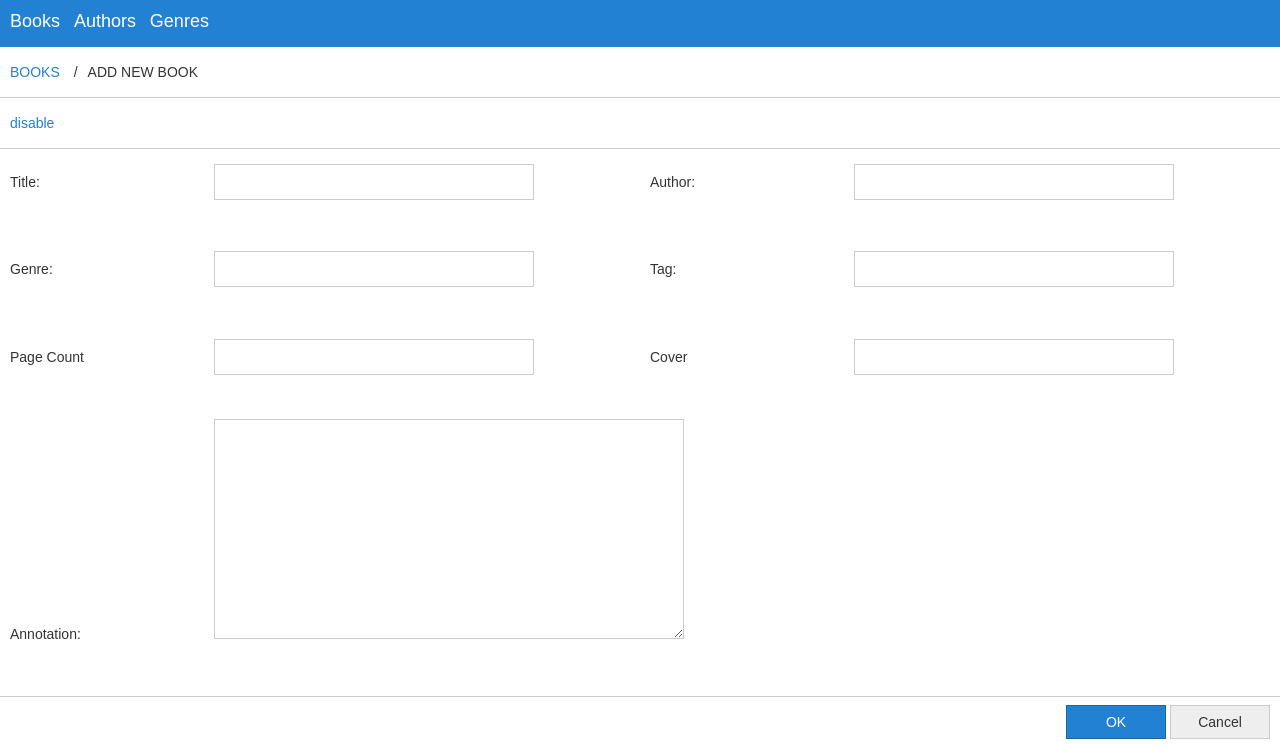
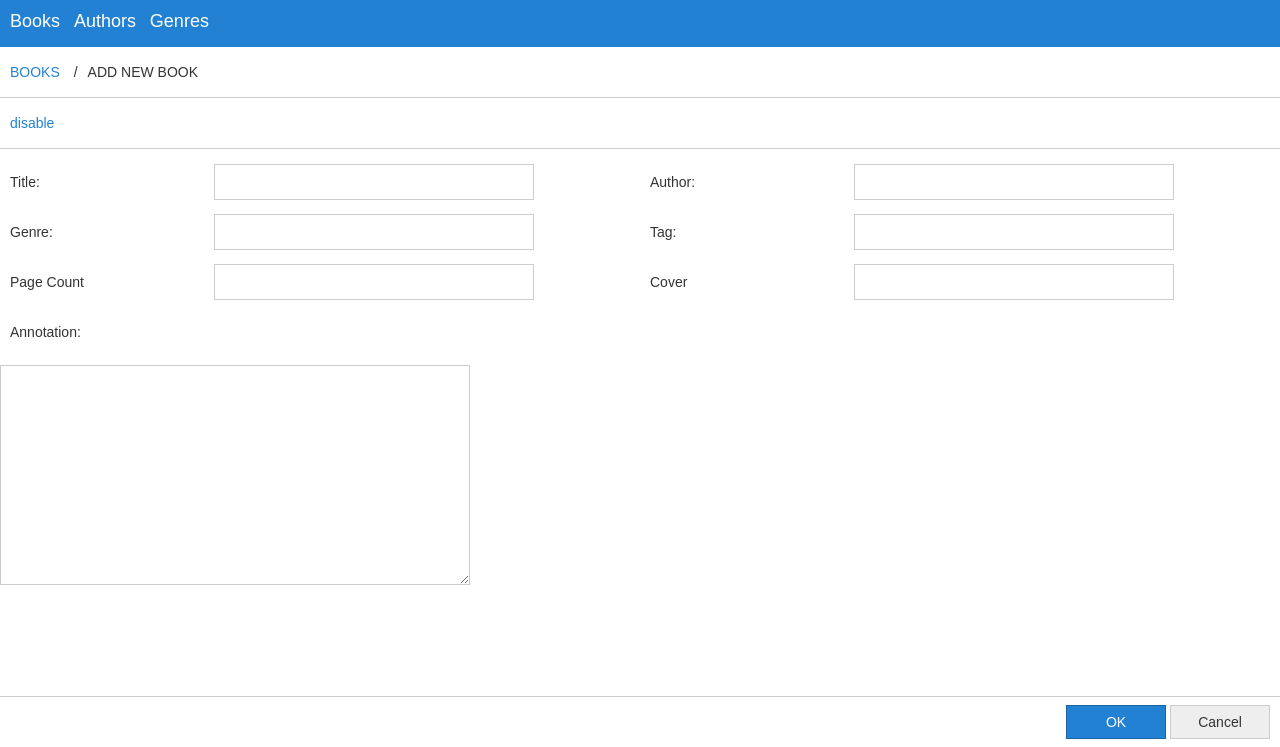
Before and after one commit to dennisshevtsov/my-library-mockup, a website: page new.html in a window 1280 px wide. Shown: the part 53-800 px from the top of the page. Drawn offline with nearby package versions, Linux system fonts and the light colour scheme; files that its build step writes are made by us from their sources.

Commit message:
form controls positions

```diff
--- a/scss/_typography.scss
+++ b/scss/_typography.scss
@@ -19,3 +19,6 @@
 $buttonBorderSize: $inputBorderSize;
 $buttonPaddingLR: $inputPaddingLR;
 $buttonPaddingTB: $inputPaddingTB;
+
+$formPaddingTB: ($lineHeight - $inputHeight) / 2;
+$textAreaMarginTB: $formPaddingTB;
--- a/scss/control.scss
+++ b/scss/control.scss
@@ -7,17 +7,19 @@
   &__field {
     @extend %input;
 
-    vertical-align: baseline;
-
     @at-root textarea#{&} {
       width: $textAreaWidth;
       height: $textAreaHeight;
 
       line-height: 1.5;
+
+      vertical-align: top;
+      margin-top: $textAreaMarginTB;
     }
 
     @at-root input#{&} {
       width: $inputWidth;
+      vertical-align: baseline;
     }
   }
 
--- a/scss/form.scss
+++ b/scss/form.scss
@@ -1,5 +1,3 @@
-$formPaddingTB: ($lineHeight - $inputHeight) / 2;
-
 .form {
   padding-top: $formPaddingTB;
 
@@ -9,13 +7,16 @@
   &__controls {
     flex: 1 1 auto;
 
-    display: flex;
-    flex-wrap: wrap;
+    &::after {
+      clear: both;
+      content: "";
+      display: table;
+    }
   }
 
   &__control {
-    min-width: 50%;
-    flex-grow: 0.5;
+    float: left;
+    width: 50%;
   }
 
   &__action-bar {
```
